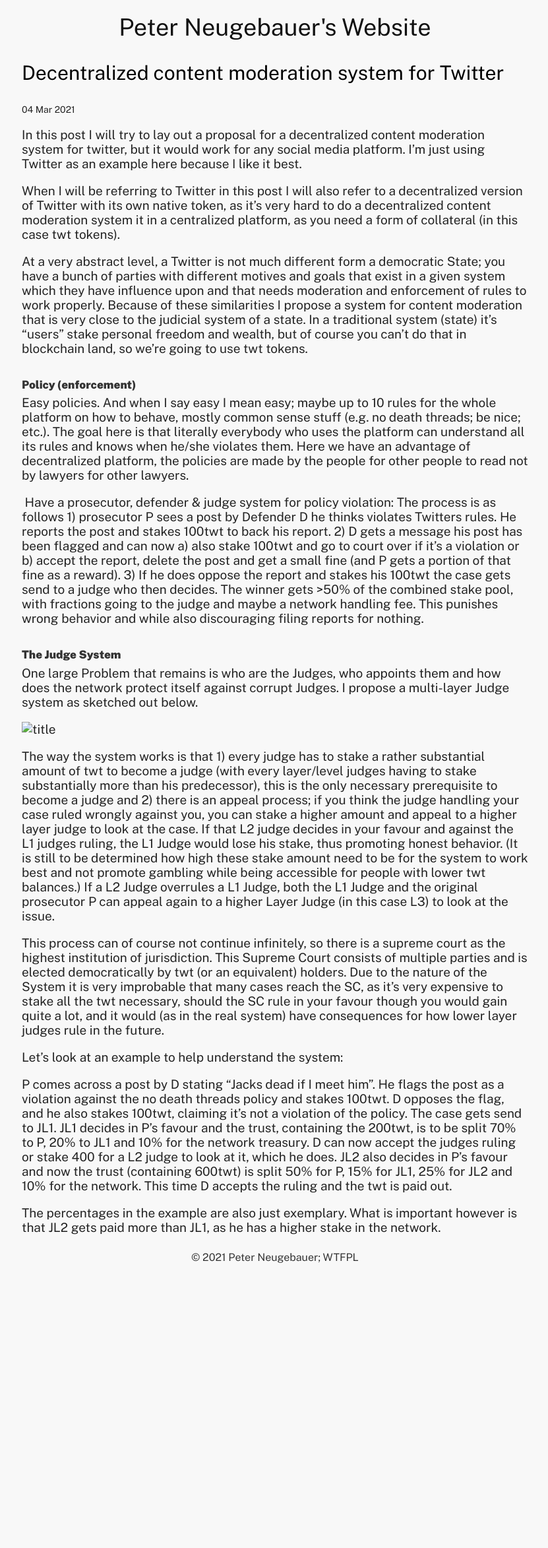
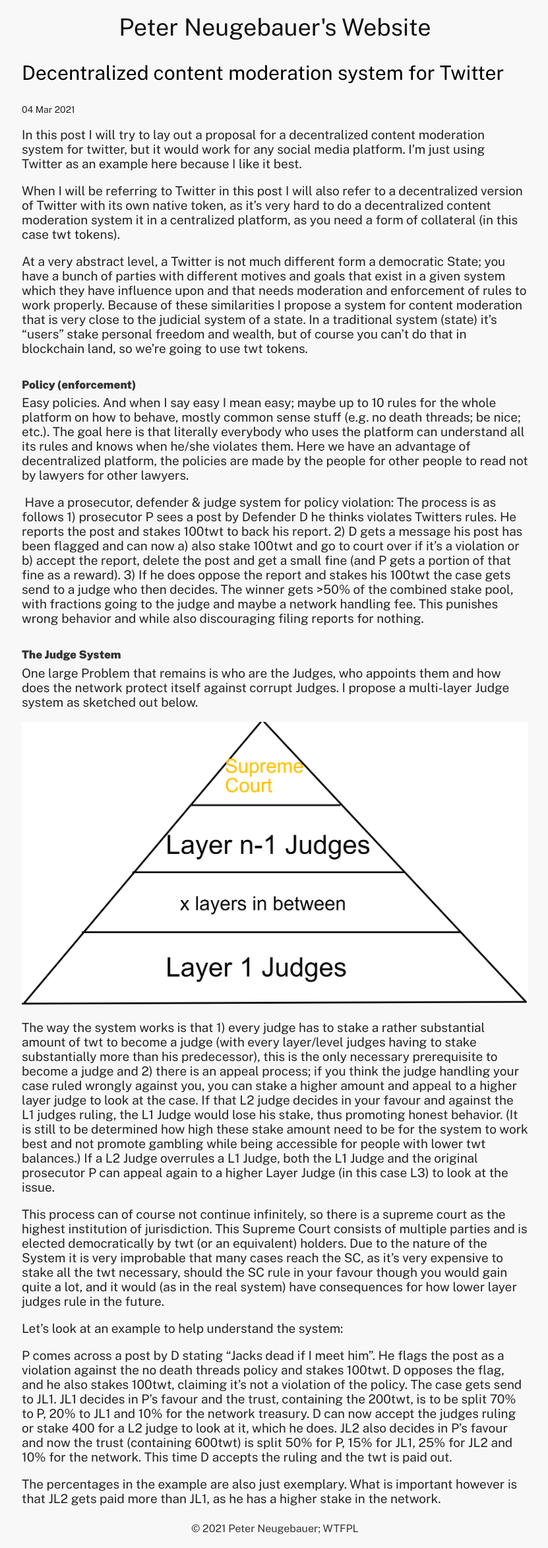
Before and after one commit to pneugeb/pneugeb.github.io, a Jekyll site: the page built from _posts/2021-03-04-Decentralized-content-moderation-system-for-Twitter.md, in a window 1280 px wide. Shown: the whole page at 66% size, without its empty margins (223-1054 px from the left). Built offline with Jekyll 4.4.1, drawn with Linux system fonts in a browser that asks for light colours; before the commit the page ends 1935 px from its top, so only the background shows below that.

Commit message:
Update 2021-03-04-Decentralized-content-moderation-system-for-Twitter.md

```diff
--- a/_posts/2021-03-04-Decentralized-content-moderation-system-for-Twitter.md
+++ b/_posts/2021-03-04-Decentralized-content-moderation-system-for-Twitter.md
@@ -21,7 +21,7 @@
 
 One large Problem that remains is who are the Judges, who appoints them and how does the network protect itself against corrupt Judges. I propose a multi-layer Judge system as sketched out below.
 
-<img src="img/twitter_judge_layers.png" alt="title">
+<img src="/img/twitter_judge_layers.png" alt="title">
 
 The way the system works is that 1) every judge has to stake a rather substantial amount of twt to become a judge (with every layer/level judges having to stake substantially more than his predecessor), this is the only necessary prerequisite to become a judge and 2) there is an appeal process; if you think the judge handling your case ruled wrongly against you, you can stake a higher amount and appeal to a higher layer judge to look at the case. If that L2 judge decides in your favour and against the L1 judges ruling, the L1 Judge would lose his stake, thus promoting honest behavior. (It is still to be determined how high these stake amount need to be for the system to work best and not promote gambling while being accessible for people with lower twt balances.) If a L2 Judge overrules a L1 Judge, both the L1 Judge and the original prosecutor P can appeal again to a higher Layer Judge (in this case L3) to look at the issue.
 
```
